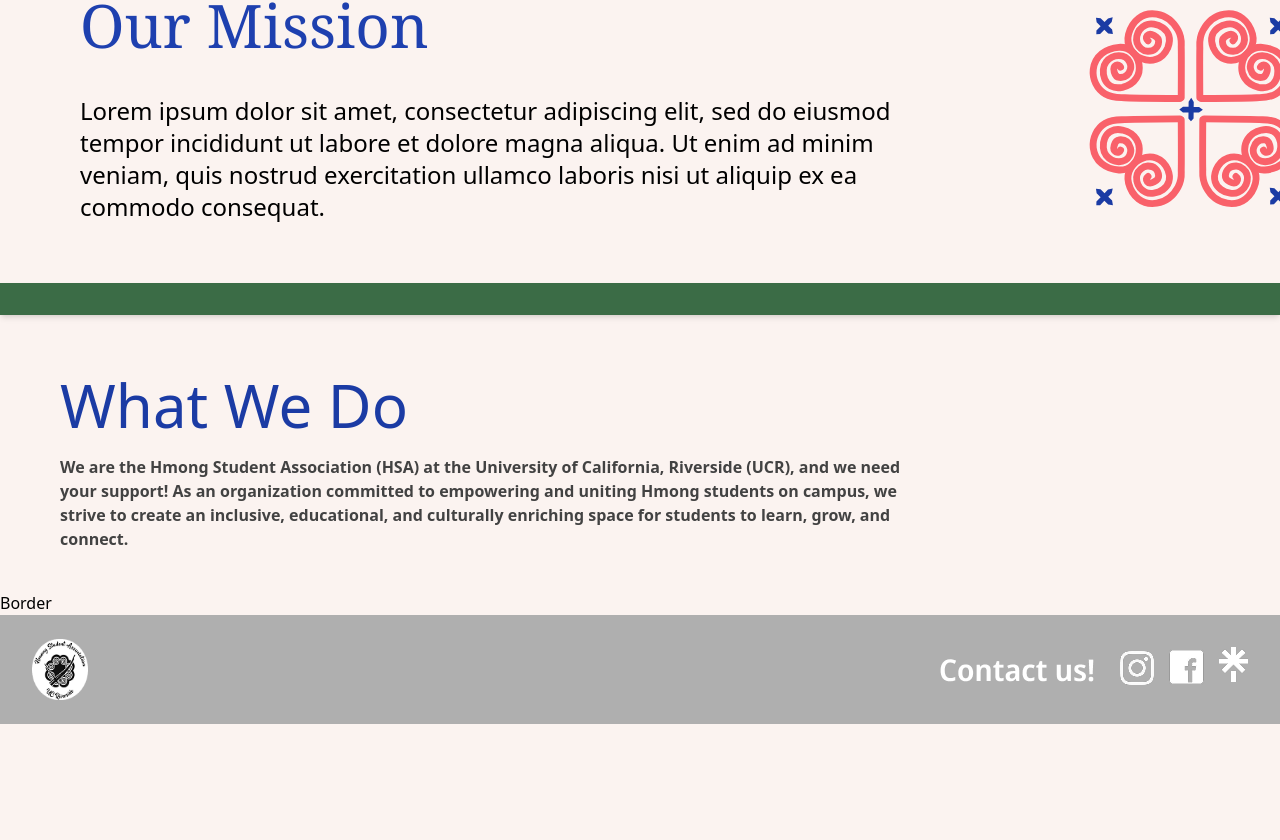
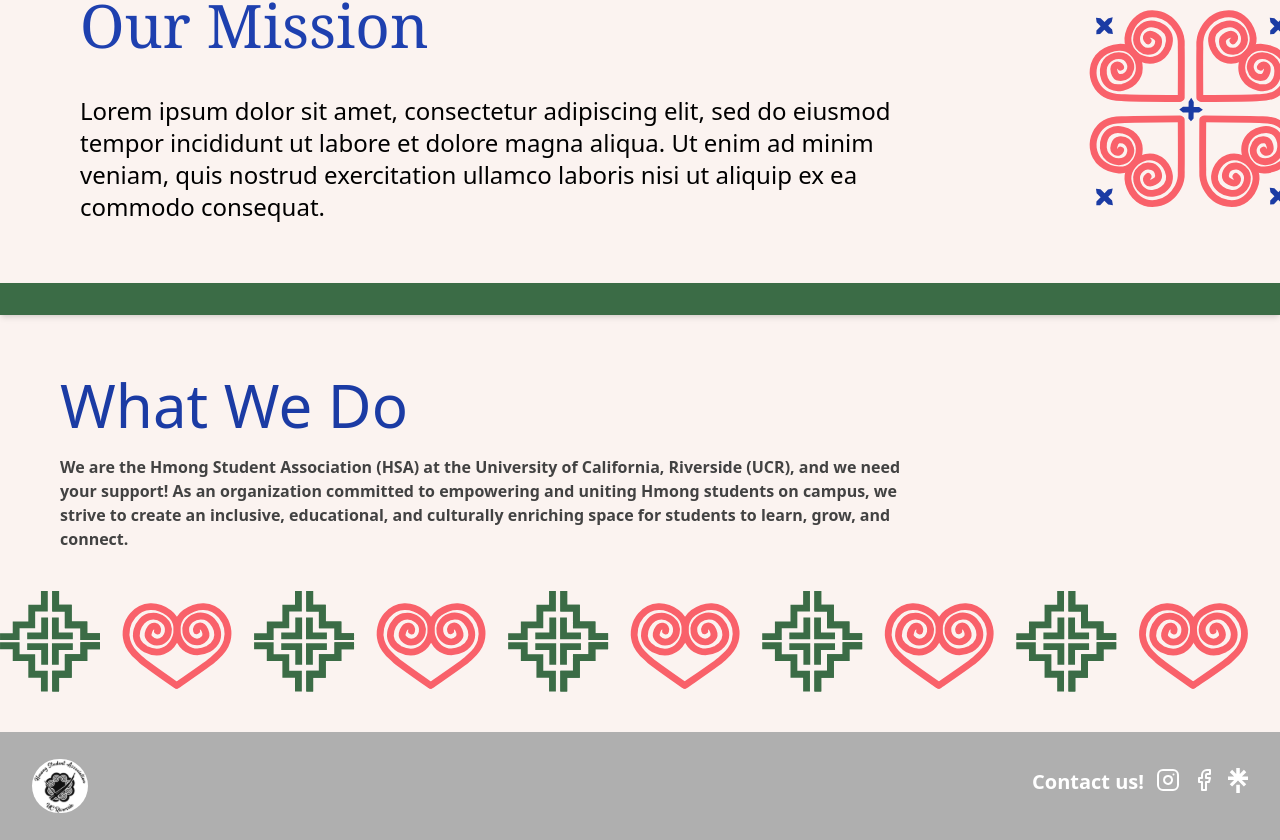
Before and after one commit to acm-ucr/hsa-website, a Next.js app: page / in a window 1280 px wide. Shown: the part 765-1605 px from the top of the page. Before the commit the page ends 1489 px from the top, so only its background shows below. Built offline with nearby package versions, Linux system fonts and the light colour scheme.

Commit message:
Added the svg image and logos

```diff
--- a/src/components/Footer.tsx
+++ b/src/components/Footer.tsx
@@ -1,34 +1,44 @@
-import Border from "./Border";
+import Border from "@/public/assets/border.svg";
 import Image from "next/image";
-import Facebook from "@/public/assets/Facebook.png";
-import Instagram from "@/public/assets/insta.png";
-import Image2 from "@/public/assets/image2.png";
-import Linktree from "@/public/assets/Linktree.png";
-import Contact from "@/public/assets/contact.png";
+import { Facebook } from "lucide-react";
+import { Instagram } from "lucide-react";
+import Image2 from "@/public/assets/image2.svg";
+import Linktree from "@/public/assets/Linktree.svg";
 import Link from "next/link";
 
 const Footer = () => {
   return (
     <div>
-      <Border />
-      <div className="bg-hsa-gray-200 pb-6 pt-6">
-        <div className="sm:px-15 flex flex-row justify-between px-8">
-          <div className="flex flex-row justify-start">
+      <Image src={Border} alt="border" className="pb-10 pr-8" />
+      <div className="bg-hsa-gray-200 py-6">
+        <div className="sm:px-15 flex justify-between px-8">
+          <div className="flex justify-start">
             <Image src={Image2} alt="Image2" className="w-10 sm:w-14" />
           </div>
-          <div className="flex w-[50%] flex-row justify-end gap-3 pb-1 pt-2">
-            <Image src={Contact} alt="Contact" className="pb-1" />
-            <Link href="https://www.instagram.com/hsa.ucr/" target="_blank">
-              <Image src={Instagram} alt="Instagram" className="pt-1" />
+          <div className="flex w-[50%] justify-end gap-3 pb-1 pt-3 font-semibold text-white">
+            <div className="pb-4 text-xl duration-300 hover:scale-110">
+              Contact us!
+            </div>
+            <Link
+              href="https://www.instagram.com/hsa.ucr/"
+              target="_blank"
+              className="duration-300 hover:scale-110"
+            >
+              <Instagram />
             </Link>
             <Link
               href="https://www.facebook.com/hsa.ucriverside"
               target="_blank"
+              className="duration-300 hover:scale-110"
             >
-              <Image src={Facebook} alt="Facebook" />
+              <Facebook />
             </Link>
-            <Link href="linktr.ee/hsaucr" target="_blank">
-              <Image src={Linktree} alt="Facebook" />
+            <Link href="linktr.ee/hsaucr" target="_blank" className="w-5">
+              <Image
+                src={Linktree}
+                alt="Facebook"
+                className="duration-300 hover:scale-110"
+              />
             </Link>
           </div>
         </div>
```
Also changed, not shown: public/assets/Image2.svg (added), public/assets/Linktree.svg (added).
